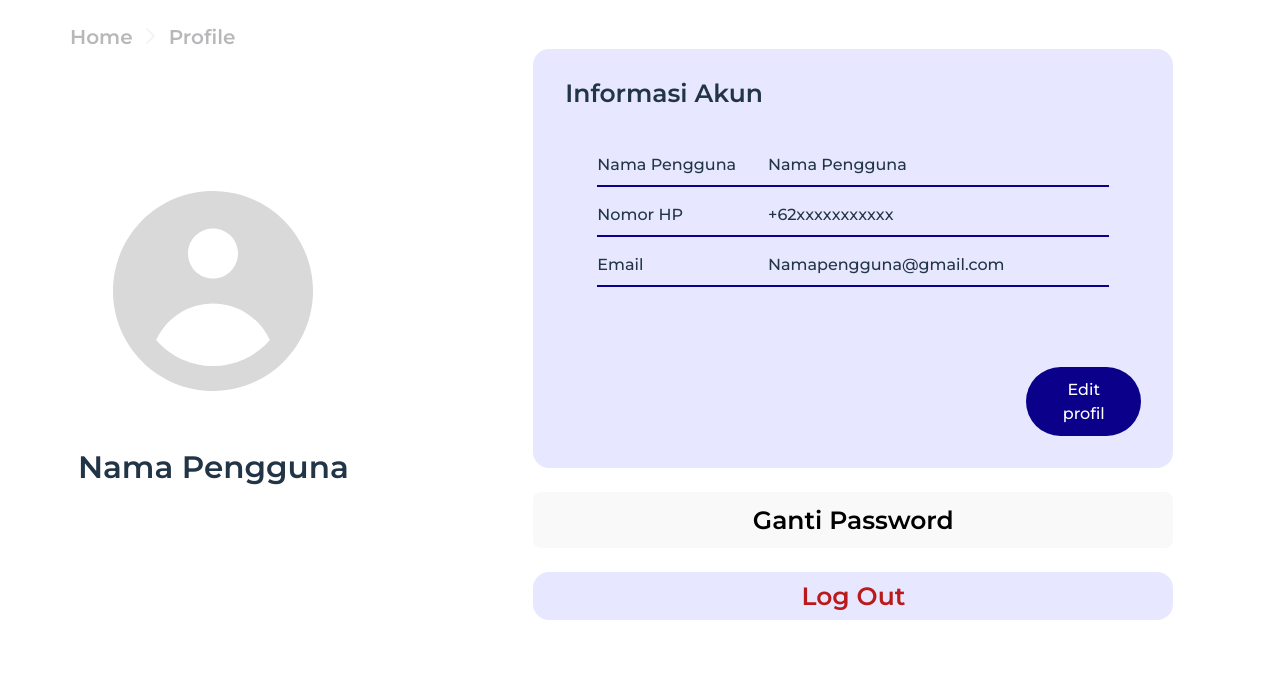
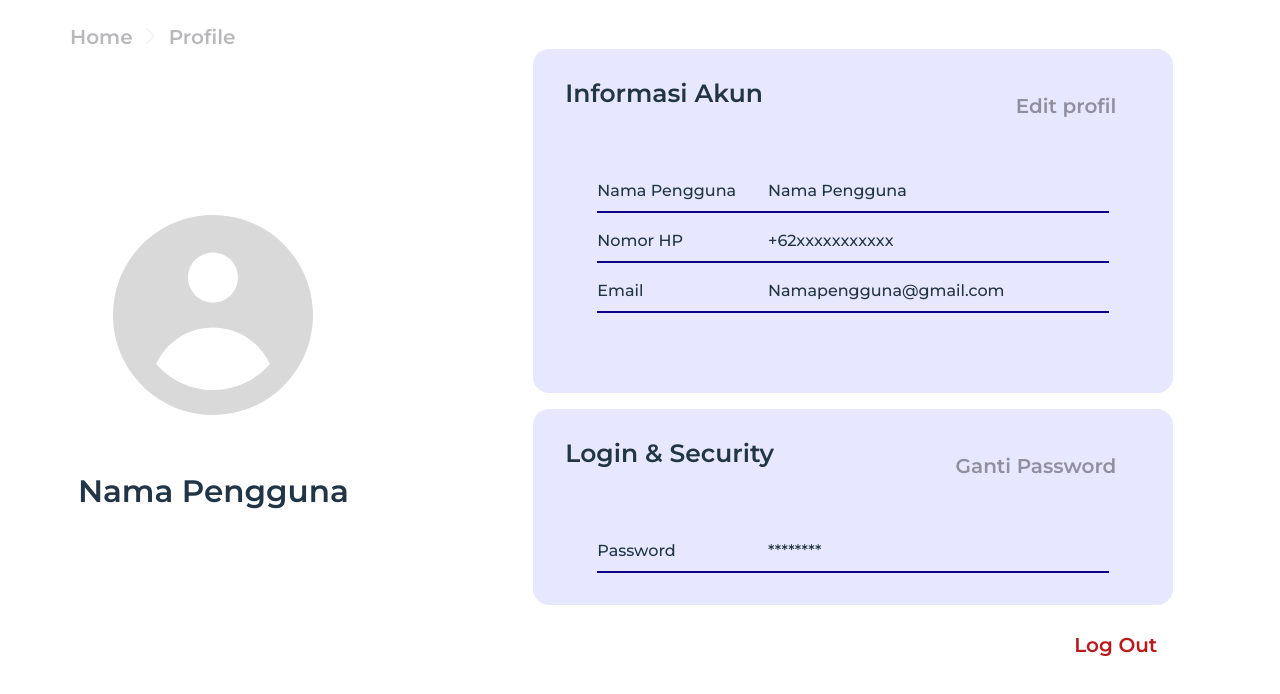
Before and after one commit to synrgy-tim-d/FSW-Frontend, a React (Vite) app: page /profil in a window 1280 px wide. Shown: the top 694 px of the page. Built offline with nearby package versions, Linux system fonts and the light colour scheme.

Commit message:
Adapting All Profile Page with new uix

```diff
--- a/src/components/profile/changepass.jsx
+++ b/src/components/profile/changepass.jsx
@@ -1,5 +1,4 @@
 import React from 'react';
-import './profile.css';
 import { Link } from 'react-router-dom';
 
 const changepass = () => {
@@ -17,7 +16,7 @@ const changepass = () => {
           </Link>
         </li>
         <li>
-          <Link to='/gantipass' className='text-[20px] font-[600] hover:underline'>
+          <Link to='/gantipassword' className='text-[20px] font-[600] hover:underline'>
             Ganti Password
           </Link>
         </li>
--- a/src/components/profile/editprofile.jsx
+++ b/src/components/profile/editprofile.jsx
@@ -1,5 +1,5 @@
 import React from 'react';
-import './profile.css';
+import profile from '../../assets/Profile.svg';
 import { Link } from 'react-router-dom';
 
 const EditProfile = () => {
@@ -22,13 +22,15 @@ const EditProfile = () => {
           </Link>
         </li>
       </ul>
-      <div className='w-screen grid grid-cols-6 grid-flow-col font-[Montserrat]'>
+      <div className='w-screen grid grid-cols-6 grid-flow-col font-[Montserrat] items-center'>
         <div className='col-span-2 grid grid-row-2 grid-flow-row justify-items-center content-center gap-16'>
-          <div className='profile-img'></div>
+          <div>
+            <img className='w-full h-auto' src={profile} alt='' />
+          </div>
           <div className='text-[31px] font-[600]'>Nama Pengguna</div>
         </div>
-        <div className='w-3/4 col-span-4 justify-self-center grid gap-6'>
-          <form action='|' className='grid gap-12 bg-[#C0C1FF]/[0.38] rounded-2xl p-8'>
+        <div className='w-3/4 col-span-4 justify-self-start grid gap-4'>
+          <form action='|' className='grid gap-12 bg-inherit rounded-2xl p-8'>
             <div className='text-[25px] font-[600]'>Informasi Akun</div>
             <div className='grid gap-7 text-[16px] font-[500] px-8'>
               <div className='grid grid-flow-col grid-cols-3'>
@@ -80,60 +82,17 @@ const EditProfile = () => {
                 </div>
               </div>
             </div>
-            <div className='flex justify-end'>
-              <Link to='/profil' className='w-full flex justify-end'>
-                <button type='button' className='w-1/5 rounded-[150px] bg-[#0A008A]'>
+            <div className='flex'>
+              <Link to='/profil' className='w-full grid grid-cols-3 grid-flow-col px-8'>
+                <button
+                  type='button'
+                  className='col-start-2 col-span-2 rounded-[150px] bg-[#0A008A] hover:bg-[#A0A3FF] hover:text-[#FFFFFF] active:bg-black'
+                >
                   Simpan
                 </button>
               </Link>
             </div>
           </form>
-          <div className='bg-[#C0C1FF]/[0.38] rounded-2xl'>
-            <Link to='/gantipassword'>
-              <button
-                type='button'
-                className='w-full text-[#000000] text-[25px] font-[600] flex justify-center'
-              >
-                Ganti Password
-              </button>
-            </Link>
-          </div>
-          <div className='bg-[#C0C1FF]/[0.38] rounded-2xl'>
-            <div>
-              <label
-                htmlFor='profile-modal'
-                className='btn no-animation w-full text-[#BA1A1A] text-[25px] font-[600] flex justify-center bg-inherit border-none capitalize hover:bg-[#A0A3FF] hover:text-[#0A008A]'
-              >
-                Log Out
-              </label>
-            </div>
-            <input type='checkbox' id='profile-modal' className='modal-toggle' />
-            <div className='modal'>
-              <div className='modal-box bg-white p-12 rounded-[12px] text-[#000000] grid gap-4'>
-                <div className='logout-img justify-self-center pb-8'></div>
-                <h3 className='font-bold text-lg text-center'>Apakah kamu yakin ingin keluar</h3>
-                <p className='text-center'>
-                  Kamu akan memerlukan akses login untuk dapat masuk kembali
-                </p>
-                <div className='grid grid-flow-col auto-cols-max justify-center gap-4 font-[600] text-[16px]'>
-                  <label
-                    htmlFor='profile-modal'
-                    className='btn no-animation rounded-[4px] bg-white text-[#0A008A] border-2 border-[#0A008A] hover:bg-white'
-                  >
-                    Batalkan
-                  </label>
-                  <Link to='/'>
-                    <label
-                      htmlFor='logout'
-                      className='btn no-animation rounded-[4px] bg-[#0A008A] text-white border-2 border-white hover:bg-[#0A008A] hover:border-white'
-                    >
-                      Keluar
-                    </label>
-                  </Link>
-                </div>
-              </div>
-            </div>
-          </div>
         </div>
       </div>
     </>
--- a/src/components/profile/profile.css
+++ /dev/null
@@ -1,15 +0,0 @@
-@tailwind base;
-@tailwind components;
-@tailwind utilities;
-
-.profile-img {
-  content: url(../../assets/Profile.svg);
-  max-width: 100%;
-  height: auto;
-}
-
-.logout-img {
-  content: url(../../assets/Logout-img.svg);
-  max-width: 100%;
-  height: auto;
-}
--- a/src/components/profile/profile.jsx
+++ b/src/components/profile/profile.jsx
@@ -1,8 +1,12 @@
 import React from 'react';
-import './profile.css';
 import { Link } from 'react-router-dom';
-import camera from '../../assets/Profile-camera.svg';
 import profile from '../../assets/Profile.svg';
+import logout from '../../assets/Logout-img.svg'
+
+const Password = ({ password }) => {
+  const mask = '*'.repeat(password.length);
+  return <span>{mask}</span>;
+};
 
 const Profile = () => {
   return (
@@ -26,16 +30,25 @@ const Profile = () => {
           </div>
           <div className='text-[31px] font-[600]'>Nama Pengguna</div>
         </div>
-        <div className='w-3/4 col-span-4 justify-self-center grid gap-6'>
+        <div className='w-3/4 col-span-4 justify-self-center grid gap-4'>
           <form className='grid gap-12 bg-[#C0C1FF]/[0.38] rounded-2xl p-8'>
-            <div className='text-[25px] font-[600]'>Informasi Akun</div>
+            <div className='grid grid-cols-2'>
+              <div className='text-[25px] font-[600]'>Informasi Akun</div>
+              <Link to='/editprofil' className='w-full flex justify-end'>
+                <button
+                  type='button'
+                  className='rounded-[150px] bg-inherit text-[#000000]/[0.38] text-[20px] font-[600]'
+                >
+                  Edit profil
+                </button>
+              </Link>
+            </div>
 
-            <div className='grid gap-4 text-[16px] font-[500] px-8'>
+            <div className='grid gap-4 text-[16px] font-[500] px-8 pb-12'>
               <div className='grid grid-flow-col grid-cols-3 border-b-2 border-[#0A008A] pb-2'>
                 <div className='col-span-1'>Nama Pengguna</div>
                 <div className='col-span-2'>Nama Pengguna</div>
               </div>
-
               <div className='grid grid-flow-col grid-cols-3 border-b-2 border-[#0A008A] pb-2'>
                 <div className='col-span-1'>Nomor HP</div>
                 <div className='col-span-2'>+62xxxxxxxxxxx</div>
@@ -45,38 +58,44 @@ const Profile = () => {
                 <div className='col-span-2'>Namapengguna@gmail.com</div>
               </div>
             </div>
-            <div className='flex justify-end pt-8'>
-              <Link to='/editprofil' className='w-full flex justify-end'>
-                <button type='button' className='w-1/5 rounded-[150px] bg-[#0A008A]'>
-                  Edit profil
+          </form>
+
+          <form action='|' className='grid gap-12 bg-[#C0C1FF]/[0.38] rounded-2xl p-8'>
+            <div className='grid grid-cols-2'>
+              <div className='text-[25px] font-[600]'>Login & Security</div>
+              <Link to='/gantipassword' className='w-full flex justify-end'>
+                <button
+                  type='button'
+                  className='rounded-[150px] bg-inherit text-[#000000]/[0.38] text-[20px] font-[600]'
+                >
+                  Ganti Password
                 </button>
               </Link>
             </div>
+            <div className='text-[16px] font-[500] px-8'>
+              <div className='grid grid-flow-col grid-cols-3 border-b-2 border-[#0A008A] pb-2'>
+                <div className='col-span-1'>Password</div>
+                <Password password={'password'} />
+              </div>
+            </div>
           </form>
-          <div className='bg-[#C0C1FF]/[0.38] rounded-2xl'>
-            <Link to='/gantipassword'>
-              <button
-                type='button'
-                className='w-full text-[#000000] text-[25px] font-[600] flex justify-center'
-              >
-                Ganti Password
-              </button>
-            </Link>
-          </div>
-          <div className='bg-[#C0C1FF]/[0.38] rounded-2xl'>
-            <div>
+
+          <div className='rounded-2xl'>
+            <div className='flex justify-end'>
               <label
                 htmlFor='profile-modal'
-                className='btn no-animation w-full text-[#BA1A1A] text-[25px] font-[600] flex justify-center
-                bg-inherit border-none capitalize hover:bg-[#A0A3FF] hover:text-[#0A008A]'
+                className='btn no-animatio text-[#BA1A1A] text-[20px] font-[600]
+                bg-inherit border-none capitalize'
               >
                 Log Out
               </label>
             </div>
             <input type='checkbox' id='profile-modal' className='modal-toggle' />
             <div className='modal'>
-              <div className='modal-box bg-white p-12 rounded-[12px] text-[#000000] grid gap-4'>
-                <div className='logout-img justify-self-center pb-8'></div>
+              <div className='modal-box bg-white p-16 rounded-[12px] text-[#000000] grid gap-4'>
+                <div className='logout-img justify-self-center pb-8'>
+                  <img src={ logout } alt="" />
+                </div>
                 <h3 className='font-bold text-lg text-center'>Apakah kamu yakin ingin keluar</h3>
                 <p className='text-center'>
                   Kamu akan memerlukan akses login untuk dapat masuk kembali
```
